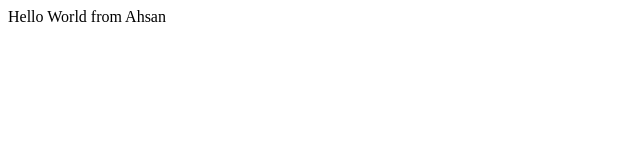
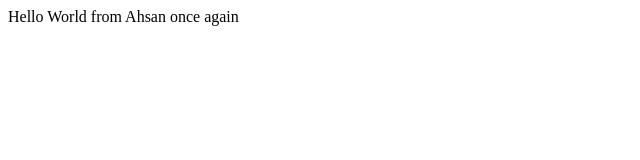
Before and after one commit to ahsanshabbir797/Bootcamp-2020, a plain HTML site: page index.html in a window 1280 px wide. Shown: the full height of the page, 0-640 px from the left. Drawn offline with Linux system fonts and the light colour scheme.

Commit message:
updated index.html 2nd time
added once again

```diff
--- a/index.html
+++ b/index.html
@@ -9,6 +9,7 @@
 <body>
     <div>
         Hello World from Ahsan
+        once again
     </div>
 </body>
 </html>
```
